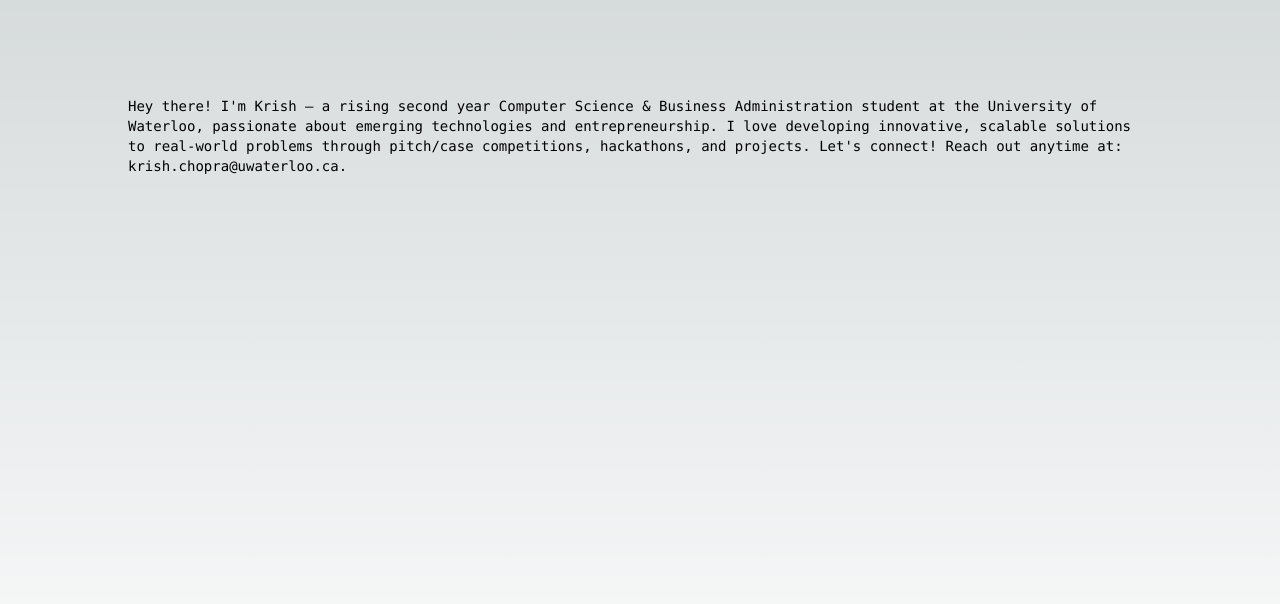
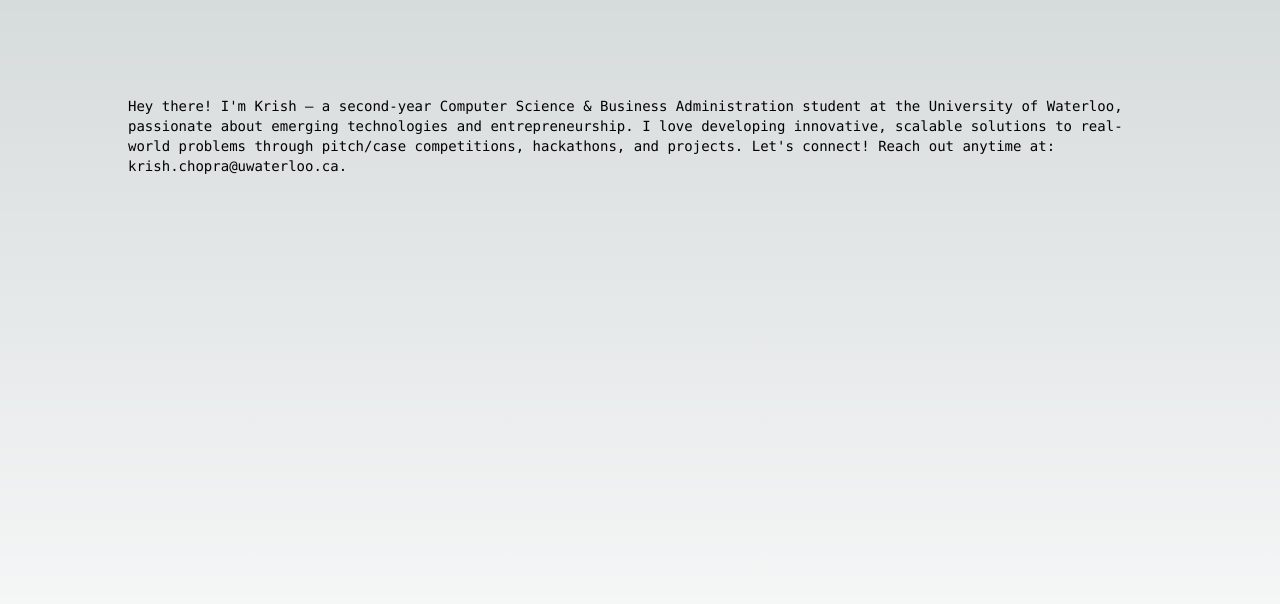
Before and after one commit to krishchopra/site, a Next.js app: page / in a window 1280 px wide. Shown: the top 604 px of the page. Built offline with nearby package versions, Linux system fonts and the light colour scheme.

Commit message:
edit description

```diff
--- a/app/page.tsx
+++ b/app/page.tsx
@@ -2,7 +2,12 @@
   return (
     <main className="flex min-h-screen flex-col items-center justify-between p-24">
       <div className="z-10 w-full max-w-5xl items-center justify-between font-mono text-sm lg:flex">
-      Hey there! I&apos;m Krish — a rising second year Computer Science & Business Administration student at the University of Waterloo, passionate about emerging technologies and entrepreneurship. I love developing innovative, scalable solutions to real-world problems through pitch/case competitions, hackathons, and projects. Let&apos;s connect! Reach out anytime at: krish.chopra@uwaterloo.ca.
+        Hey there! I&apos;m Krish — a second-year Computer Science & Business
+        Administration student at the University of Waterloo, passionate about
+        emerging technologies and entrepreneurship. I love developing
+        innovative, scalable solutions to real-world problems through pitch/case
+        competitions, hackathons, and projects. Let&apos;s connect! Reach out
+        anytime at: krish.chopra@uwaterloo.ca.
       </div>
     </main>
   );
```
